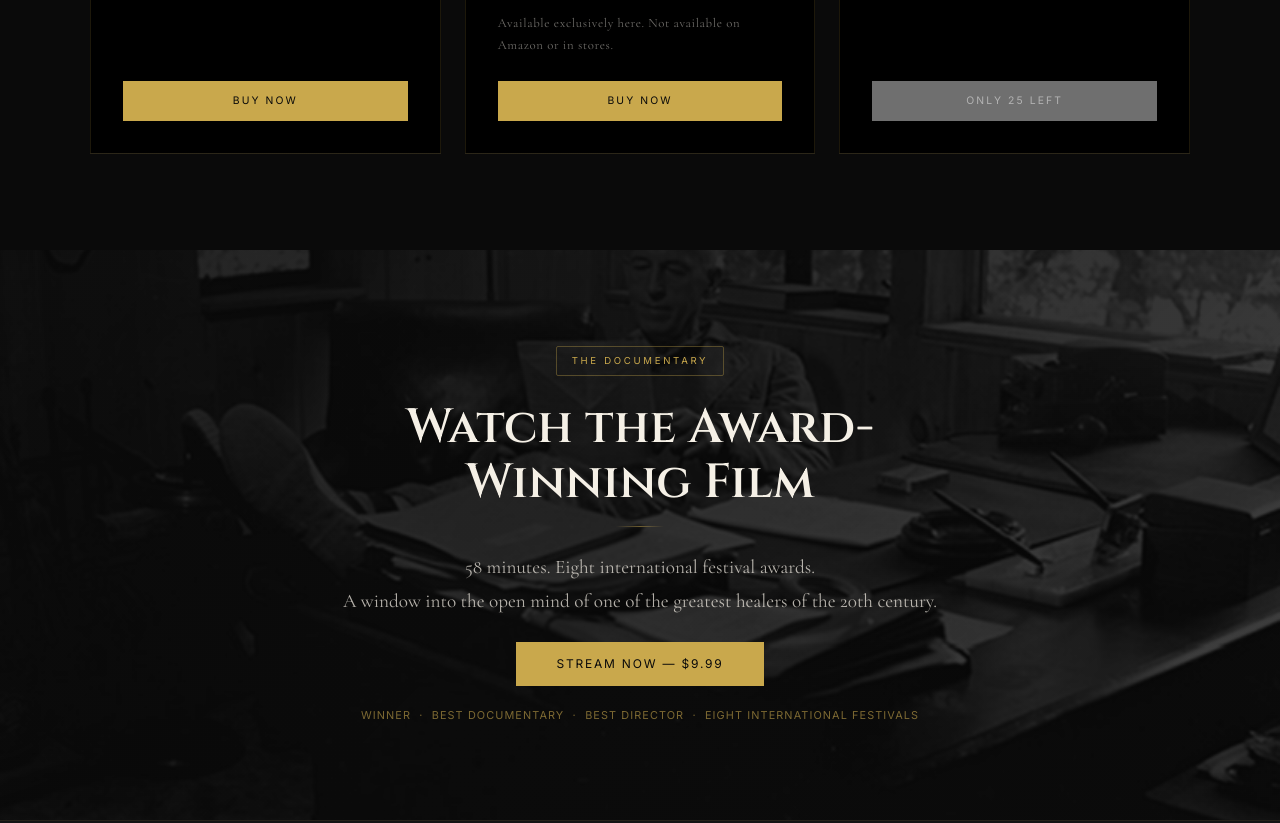
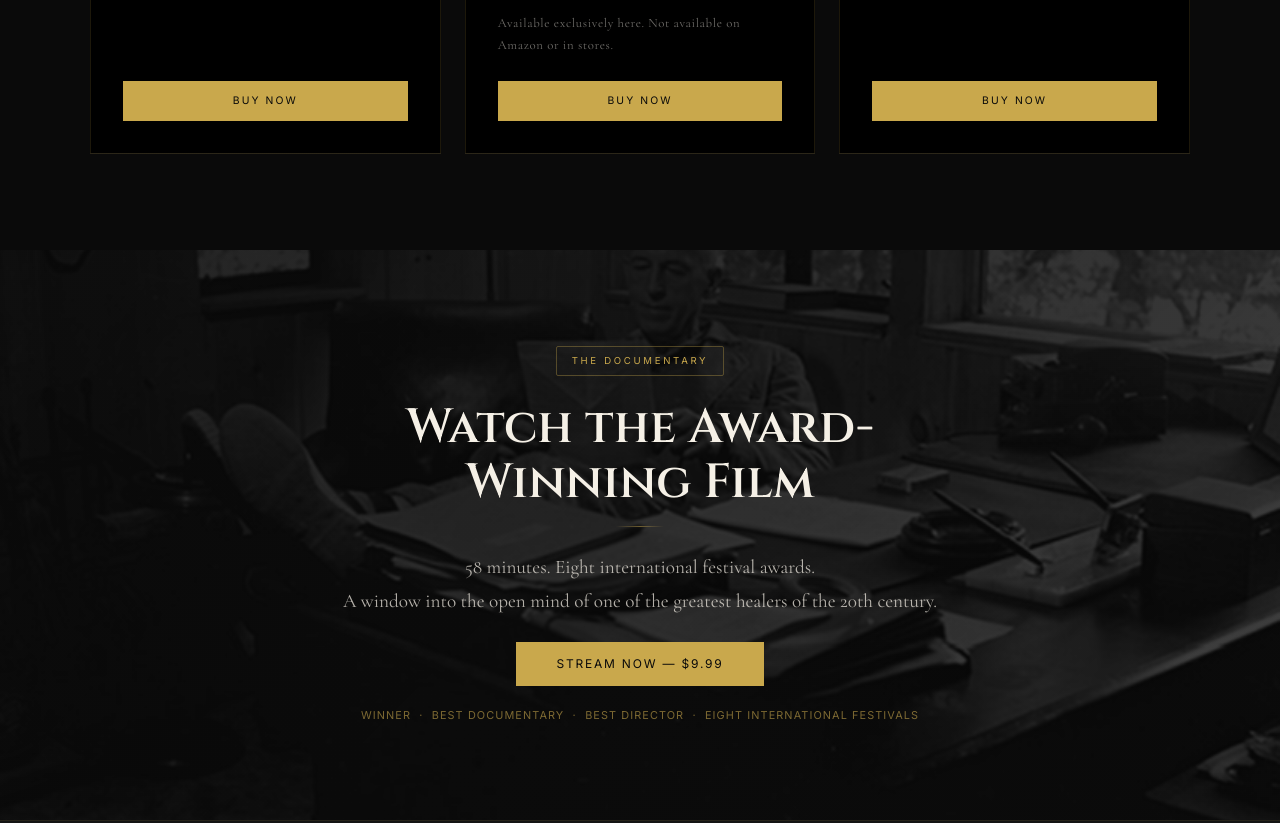
Before and after one commit to oc-vince/billw-conscious-contact, a website: page purchase.html in a window 1280 px wide. Shown: the part 1105-1928 px from the top of the page. Drawn offline with nearby package versions, Linux system fonts and the light colour scheme.

Commit message:
Make purchase for Legacy Edition live

```diff
--- a/purchase.html
+++ b/purchase.html
@@ -834,7 +834,8 @@ height="0" width="0" style="display:none;visibility:hidden"></iframe></noscript>
             <div style="margin-top: 1rem; font-size: 0.8rem; color: rgba(245,240,230,0.45); letter-spacing: 0.05em;">Available exclusively here. Not available on Amazon or in stores.</div>
             <div style="margin-top: 0.5rem; font-size: 0.75rem; color: rgba(201,168,76,0.6); font-style: italic;">When 250 are gone, this edition is gone.</div>
           </div>
-          <span id="legacy-edition-btn" class="btn" aria-disabled="true" style="font-size: 0.65rem; padding: 0.7rem 1.5rem; width: 100%; display: block; text-align: center; background:#9e9e9e; color:#ffffff; cursor:not-allowed; pointer-events:none; opacity:0.7;">Only 25 Left</span>
+          <!-- <span id="legacy-edition-btn" class="btn" aria-disabled="true" style="font-size: 0.65rem; padding: 0.7rem 1.5rem; width: 100%; display: block; text-align: center; background:#9e9e9e; color:#ffffff; cursor:not-allowed; pointer-events:none; opacity:0.7;">Only 25 Left</span> -->
+           <a href="https://buy.stripe.com/6oU28r8s46ABfbm5xgaIM02" target="_blank" rel="noopener" class="btn btn-primary" style="font-size: 0.65rem; padding: 0.7rem 1.5rem; width: 100%; display: block; text-align: center;">Buy Now</a>
         </div>
         </div>
 
```
Also changed, not shown: book.html (+2 -1 lines).
